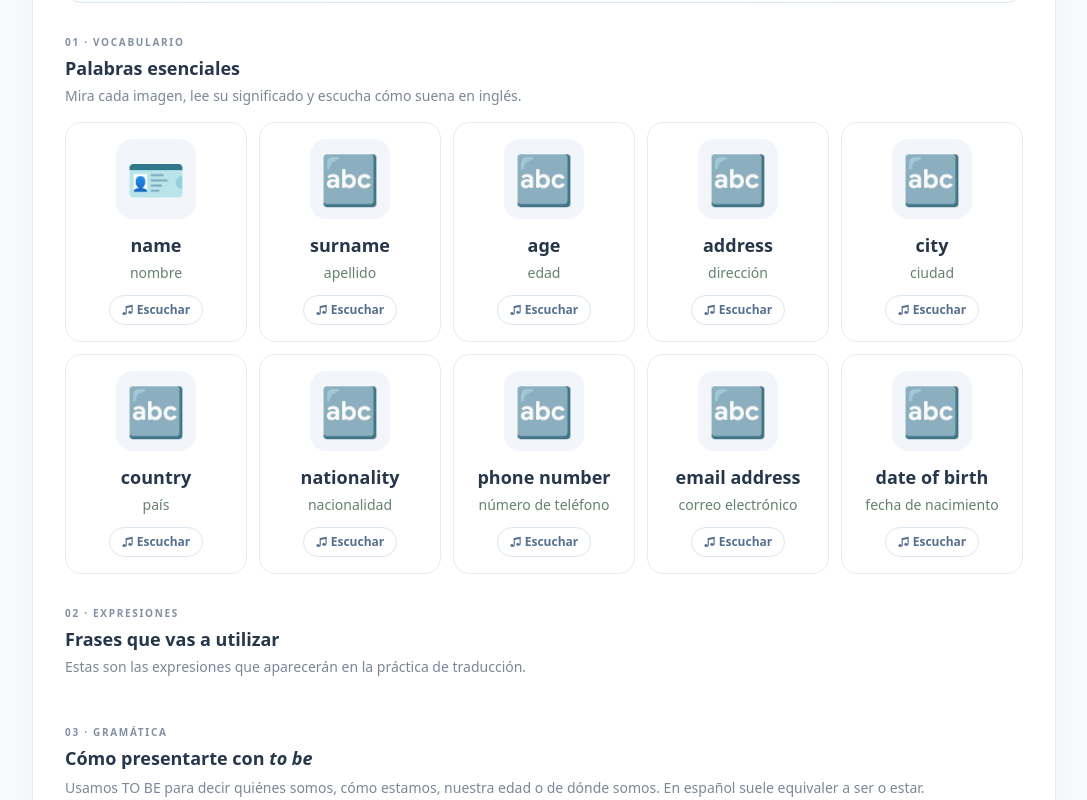
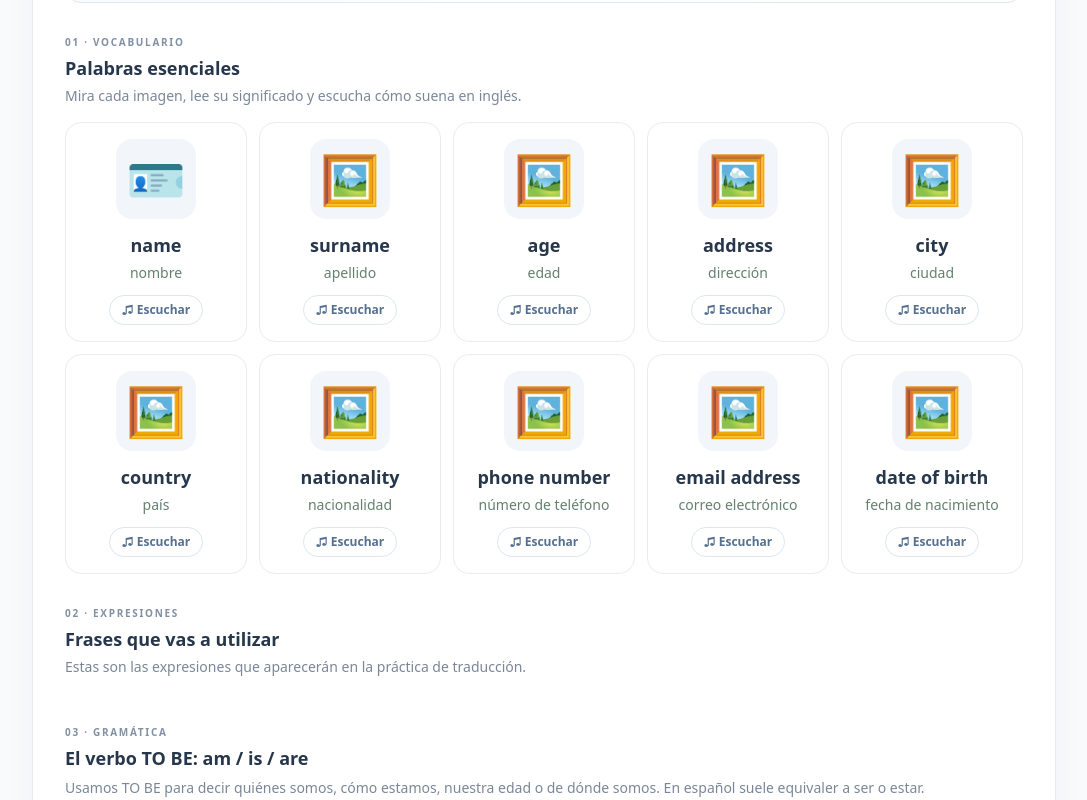
Before and after one commit to linguafly6-ui/linguaflynew2, a Next.js app: page /academia/a1/001-canonical in a window 1280 px wide. Shown: the part 740-1540 px from the top of the page, without its empty margins (96-1183 px from the left). Built offline with nearby package versions, Linux system fonts and the light colour scheme.

Commit message:
fix(pre-a1): make mission titles and vocabulary visuals content-aware

```diff
--- a/components/academy/CanonicalMission.tsx
+++ b/components/academy/CanonicalMission.tsx
@@ -183,9 +183,25 @@ export default function CanonicalMission({ missionData = missionSource as Missio
             <div className="mb-4"><p className="text-[10px] font-bold uppercase tracking-[.17em] text-[#8290a3]">01 · VOCABULARIO</p><h3 className="mt-1 text-lg font-semibold text-[#26364b]">Palabras esenciales</h3><p className="mt-1 text-sm text-[#7b8798]">Mira cada imagen, lee su significado y escucha cómo suena en inglés.</p></div>
             <div className="grid grid-cols-2 gap-3 sm:grid-cols-3 lg:grid-cols-5">
               {section.exercise.items.map((entry) => {
-                const visual: Record<string,string> = {hello:"👋",goodbye:"👋",please:"🙏","thank you":"💛",yes:"👍",no:"👎",name:"🪪",friend:"🧑‍🤝‍🧑",teacher:"👩‍🏫",student:"🎒"};
+                const visual: Record<string,string> = {
+                  hello:"👋",goodbye:"👋",please:"🙏","thank you":"💛",yes:"👍",no:"👎",name:"🪪",friend:"🧑‍🤝‍🧑",teacher:"👩‍🏫",student:"🎒",
+                  red:"🔴",blue:"🔵",yellow:"🟡",green:"🟢",black:"⚫",white:"⚪",orange:"🟠",pink:"🩷",purple:"🟣",brown:"🟤",
+                  mother:"👩",father:"👨",sister:"👧",brother:"👦",grandmother:"👵",grandfather:"👴",parents:"👨‍👩‍👧",daughter:"👧",son:"👦",family:"👨‍👩‍👧‍👦",
+                  dog:"🐶",cat:"🐱",bird:"🐦",fish:"🐟",rabbit:"🐰",horse:"🐴",cow:"🐮",duck:"🦆",sheep:"🐑",lion:"🦁",
+                  apple:"🍎",bread:"🍞",cheese:"🧀",rice:"🍚",chicken:"🍗",banana:"🍌",water:"💧",milk:"🥛",juice:"🧃",carrot:"🥕",
+                  book:"📘",pen:"🖊️",pencil:"✏️",ruler:"📏",rubber:"🧽",schoolbag:"🎒",notebook:"📓",desk:"🪑",chair:"🪑","pencil case":"🖍️",
+                  head:"🙂",hair:"💇",eye:"👁️",ear:"👂",nose:"👃",mouth:"👄",tooth:"🦷",hand:"✋",arm:"💪",leg:"🦵",
+                  house:"🏠",kitchen:"🍳",bedroom:"🛏️",bathroom:"🛁","living room":"🛋️",table:"🪑",bed:"🛏️",sofa:"🛋️",door:"🚪",window:"🪟",
+                  "wake up":"⏰","get up":"🛌",wash:"🧼",brush:"🪥",eat:"🍽️",drink:"🥤",go:"🚶",study:"📚",play:"🧸",sleep:"😴",
+                  run:"🏃",jump:"🤸",climb:"🧗",swing:"🛝",slide:"🛝",stop:"🛑",walk:"🚶",hop:"🐇",skip:"🦘"
+                };
+                const numberCounts: Record<string,number> = {one:1,two:2,three:3,four:4,five:5,six:6,seven:7,eight:8,nine:9,ten:10};
+                const word = (entry.english ?? "").toLowerCase();
+                const count = numberCounts[word];
                 return <article key={entry.itemId} className="flex min-w-0 flex-col items-center rounded-2xl border border-[#e8ebf0] bg-white p-3 text-center sm:p-4">
-                  <div aria-hidden="true" className="grid h-16 w-16 place-items-center rounded-2xl bg-[#f2f6fb] text-4xl sm:h-20 sm:w-20 sm:text-5xl">{visual[(entry.english ?? "").toLowerCase()] ?? "🔤"}</div>
+                  <div aria-hidden="true" className="grid h-16 w-16 place-items-center rounded-2xl bg-[#f2f6fb] sm:h-20 sm:w-20">
+                    {count ? <div className="flex flex-col items-center justify-center"><span className="text-3xl font-extrabold leading-none text-[#2872c8] sm:text-4xl">{count}</span><span className="mt-1 grid grid-cols-5 gap-0.5 text-[10px] leading-none sm:text-xs">{Array.from({length:count},(_,i)=><span key={i}>🍎</span>)}</span></div> : <span className="text-4xl sm:text-5xl">{visual[word] ?? "🖼️"}</span>}
+                  </div>
                   <p className="mt-3 break-words text-base font-bold text-[#26364b] sm:text-lg">{entry.english}</p>
                   <p className="mt-1 text-sm font-medium text-[#64816f]">{entry.spanish}</p>
                   <button type="button" onClick={() => speak(entry.english ?? "")} className="mt-3 rounded-full border border-[#dce6f0] bg-white px-3 py-1.5 text-xs font-semibold text-[#55708f]">♫ Escuchar</button>
@@ -206,7 +222,7 @@ export default function CanonicalMission({ missionData = missionSource as Missio
           </section>
 
           <section>
-            <div className="mb-4"><p className="text-[10px] font-bold uppercase tracking-[.17em] text-[#8290a3]">03 · GRAMÁTICA</p><h3 className="mt-1 text-lg font-semibold text-[#26364b]">Cómo presentarte con <em>to be</em></h3><p className="mt-1 text-sm leading-6 text-[#7b8798]">{section.exercise.theory?.explanation}</p></div>
+            <div className="mb-4"><p className="text-[10px] font-bold uppercase tracking-[.17em] text-[#8290a3]">03 · GRAMÁTICA</p><h3 className="mt-1 text-lg font-semibold text-[#26364b]">{section.exercise.theory?.title ?? "Gramática de la misión"}</h3><p className="mt-1 text-sm leading-6 text-[#7b8798]">{section.exercise.theory?.explanation}</p></div>
             <div className="grid gap-3 sm:grid-cols-2">
               {section.exercise.theory?.patterns.map((pattern) => <article key={pattern.label} className="rounded-xl border border-[#e8ebf0] bg-[#fbfcfe] p-4">
                 <p className="text-xs font-bold uppercase tracking-wide text-[#55779d]">{pattern.label}</p>
--- a/content/canonical-missions/pre-a1/002.json
+++ b/content/canonical-missions/pre-a1/002.json
@@ -99,7 +99,7 @@
           }
         ],
         "theory": {
-          "title": "Numbers 1–10 and counting",
+          "title": "Números del 1 al 10, cantidades y plural",
           "explanation": "Los números nos ayudan a contar personas y objetos. Aprende su orden y cómo preguntar por cantidades con How many…? y responder con There is o There are.",
           "patterns": [
             {
```
